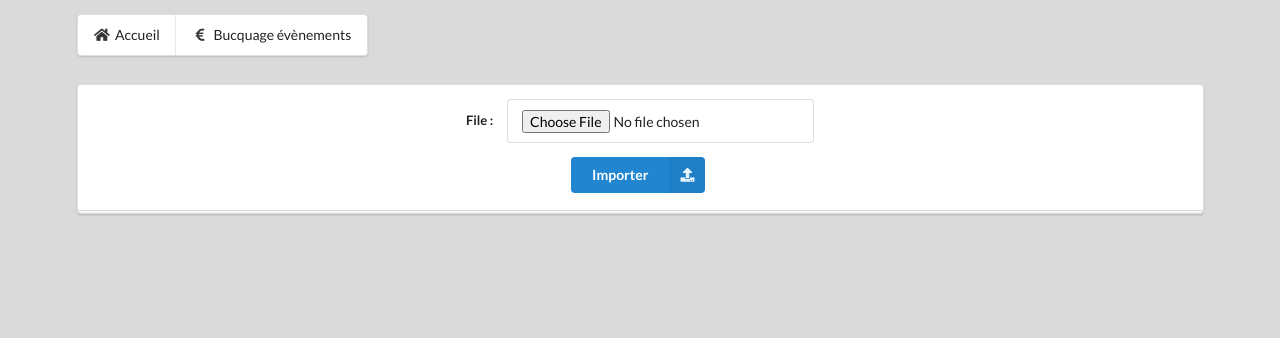
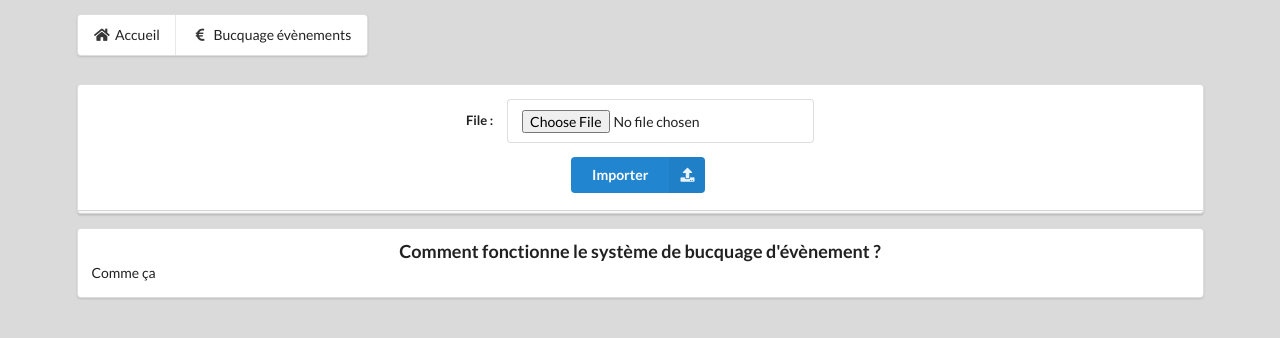
Before and after one commit to REZAL-AM-KIN/niki-s, a Django app: page /eventtobucque/1 in a window 1280 px wide. Shown: the top 338 px of the page. Run offline with Django 3.2, Linux system fonts and the light colour scheme; the visitor is signed in with stand-in values (Sample User, id 1); data comes from the database, SQL or seed files in the repository; data that the repository does not hold is empty.

Commit message:
Debuging report for events

```diff
--- a/appevents/admin.py
+++ b/appevents/admin.py
@@ -5,7 +5,7 @@ from django.contrib import messages
 from .models import Event, Participation_event, Product_event
 
 class AdminEvent(admin.ModelAdmin):
-    list_display = ("titre","date_event", "cansubscribe", "created_by")
+    list_display = ("titre","date_event", "cansubscribe", "ended","created_by")
 
 #Surcharge de la méthode de sauvegarde des objets Event (uniquement dans la Console d'admin) afin d'ajouter l'utilisateur qui a créé l'évènement
     def save_model(self, request, obj, form, change):
--- a/appevents/models.py
+++ b/appevents/models.py
@@ -53,6 +53,7 @@ class Participation_event(models.Model):
                     prix_evenement=prix_total,
                     entite_evenement="Evènement",
                     date_evenement=self.product_participation.parent_event.date_event)
-            super(Participation_event, self).save(*args, **kwargs)
+            else:
+                super(Participation_event, self).save(*args, **kwargs)
         else:
             super(Participation_event, self).save(*args,**kwargs)
--- a/appevents/views.py
+++ b/appevents/views.py
@@ -134,11 +134,12 @@ def eventtobucque(request, event):
         form=BucqueEventForm(request.POST, request.FILES)
         if form.is_valid():
             error=manageparticipationfile(request.FILES['file'],event)
+            url = reverse("downloadreport", args=event)
             if error == 0:
-                messages.success(request, u"Bucquage réalisé sans erreur")
+                msg = """Le bucquage a été réalisé sans erreur, le rapport est disponible <a href='{url}'>ici</a>"""
+                messages.success(request, mark_safe(msg.format(url=url)))
             else:
                 msg = """Le bucquage a été réalisé avec des erreurs, le rapport est disponible <a href='{url}'>ici</a>"""
-                url = reverse("downloadreport", args=event)
                 messages.warning(request, mark_safe(msg.format(url=url)))
             return redirect(listeventstobucque)
     else:
@@ -152,7 +153,7 @@ def manageparticipationfile(file,event):
     sheet = book.sheet_by_name("Event")
     row_count = sheet.nrows
     col_count = sheet.ncols
-    #définition du fichier de sortie (rapport)
+    #définition du fichier de sortie (rapport). On fait une copie du fichier importé et on rajoute une colonne commentaire
     outbook=copy(book)
     outsheet=outbook.get_sheet(0)
     comment_col=9
@@ -169,32 +170,35 @@ def manageparticipationfile(file,event):
         if id_participation != '': #si l'ID participation n'est pas vide alors
             if Participation_event.objects.filter(pk=id_participation).count()==1: #si l'ID participation correspond à une participation qui existe
                 targetparticipation=Participation_event.objects.get(pk=id_participation) #récupération de l'objet participation
-                if targetparticipation.participation_bucquee==False: #si la participation en base n'est pas déjà bucquée
-                    if participation_ok==1: #si la participation est validée sur le fichier, vérification de la cohérence de la ligne par rapport aux informations en base
-                        if id_produit == targetparticipation.product_participation.pk: #si le produit renseigné dans le fichier est le même que celui enregistré en base
-                            if username == targetparticipation.cible_participation.consommateur.username: #si le consommateur renseigné dans le fichier est le même que celui enregistré en base
-                                targetparticipation.participation_ok=True #passage à True dans l'objet participation en base
-                                targetparticipation.number=quantity #application de la bonne quantité dans l'objet participation en base
-                                prixtotal=Decimal(quantity)*targetparticipation.product_participation.prix #vérification que le consommateur a assez d'argent sur son compte pour cette participation
-                                if targetparticipation.cible_participation.testdebit(prixtotal):
-                                    outsheet.write(cur_row, 8, "TRUE", font_style)
-                                    targetparticipation.save() #sauvegarde et bucquage via la méthode du modèle
+                if str(targetparticipation.product_participation.parent_event.pk)==event: #si la participation correspond à l'évènement en cours de bucquage
+                    if targetparticipation.participation_bucquee==False: #si la participation en base n'est pas déjà bucquée
+                        if participation_ok==1: #si la participation est validée sur le fichier, vérification de la cohérence de la ligne par rapport aux informations en base
+                            if id_produit == targetparticipation.product_participation.pk: #si le produit renseigné dans le fichier est le même que celui enregistré en base
+                                if username == targetparticipation.cible_participation.consommateur.username: #si le consommateur renseigné dans le fichier est le même que celui enregistré en base
+                                    targetparticipation.participation_ok=True #passage à True dans l'objet participation en base
+                                    targetparticipation.number=quantity #application de la bonne quantité dans l'objet participation en base
+                                    prixtotal=Decimal(quantity)*targetparticipation.product_participation.prix #vérification que le consommateur a assez d'argent sur son compte pour cette participation
+                                    if targetparticipation.cible_participation.testdebit(prixtotal):
+                                        outsheet.write(cur_row, 8, "TRUE", font_style)
+                                        targetparticipation.save() #sauvegarde et bucquage via la méthode du modèle
+                                        outsheet.write(cur_row, comment_col, "La participation a été bucquée", font_style)
+                                    else:
+                                        outsheet.write(cur_row, comment_col, "Le consommateur n'a pas assez d'argent sur son compte", font_style)
+                                        error=+1
                                 else:
-                                    outsheet.write(cur_row, comment_col, "Le consommateur n'a pas assez d'argent sur son compte", font_style)
+                                    outsheet.write(cur_row, comment_col, "Le consommateur renseigné dans le fichier n'est pas le même que celui enregistré en base", font_style)
                                     error=+1
                             else:
-                                outsheet.write(cur_row, comment_col, "Le consommateur renseigné dans le fichier n'est pas le même que celui enregistré en base", font_style)
+                                outsheet.write(cur_row, comment_col, "Le produit renseigné dans le fichier n'est pas le même que celui enregistré en base", font_style)
                                 error=+1
                         else:
-                            outsheet.write(cur_row, comment_col, "Le produit renseigné dans le fichier n'est pas le même que celui enregistré en base", font_style)
-                            error=+1
+                            outsheet.write(cur_row, comment_col, "La participation n'est pas validée", font_style)
                     else:
-                        outsheet.write(cur_row, comment_col, "La participation n'est pas validée", font_style)
-                        error=+1
+                        outsheet.write(cur_row, 8, "TRUE", font_style)
+                        outsheet.write(cur_row, comment_col, "La participation est déjà bucquée", font_style)
                 else:
+                    outsheet.write(cur_row, comment_col, "L'ID de cette participation ne correspond à l'évènement en cours de bucquage", font_style)
                     error=+1
-                    outsheet.write(cur_row, 8, "TRUE", font_style)
-                    outsheet.write(cur_row, comment_col, "La participation est déjà bucquée", font_style)
             else:
                 outsheet.write(cur_row, comment_col, "L'ID de cette participation n'existe pas", font_style)
                 error=+1
@@ -206,12 +210,15 @@ def manageparticipationfile(file,event):
                 outsheet.write(cur_row, comment_col, "Le nom d'utilisateur n'existe pas", font_style)
             if Product_event.objects.filter(pk=id_produit).count()==1: #si le produit existe
                 product_participation=Product_event.objects.get(pk=id_produit)
-                if product_participation.parent_event.pk==event:
+                if str(product_participation.parent_event.pk)==event: #si le produit appartient à l'event que je suis en train de bucquer
                     if participation_ok==1:
                         participation_ok=True
                     else:
                         participation_ok=False
+                    #création de la participation en base
                     Participation_event.objects.get_or_create(cible_participation=cible_participation,product_participation=product_participation,number=quantity,participation_ok=participation_ok)
+                    outsheet.write(cur_row, 8, "TRUE", font_style)
+                    outsheet.write(cur_row, comment_col, "La participation a été bucquée", font_style)
                 else:
                     error=+1
                     outsheet.write(cur_row, comment_col, "Ce produit n'appartient pas à cet évènement", font_style)
@@ -220,7 +227,7 @@ def manageparticipationfile(file,event):
                 error=+1
     #écriture du fichier de rapport dans un dossier du serveur
     filename="report-event-"+str(event)+".xls"
-    filepath=os.path.join(MEDIA_ROOT, "report", filename)
+    filepath=os.path.join(MEDIA_ROOT, "report", filename) #utilisation du dossier MEDIA_ROOT, sous dossier report
     outbook.save(filepath)
     #liaison du rapport avec l'évènement
     event=Event.objects.get(pk=event)
--- a/templates/appevents/eventtobucque.html
+++ b/templates/appevents/eventtobucque.html
@@ -25,6 +25,10 @@
 			<button class = "ui right labeled icon button blue" type = "submit" value = "Submit"><i class="upload icon"></i>Importer</button>
 		</div>
 	</form>
+	<div class="ui left aligned segment">
+		<div class = "ui center aligned header">Comment fonctionne le système de bucquage d'évènement ?</div>
+        Comme ça
+    </div>
 </div>
 
 {% endblock %}
```
Also changed, not shown: 1 other file.
